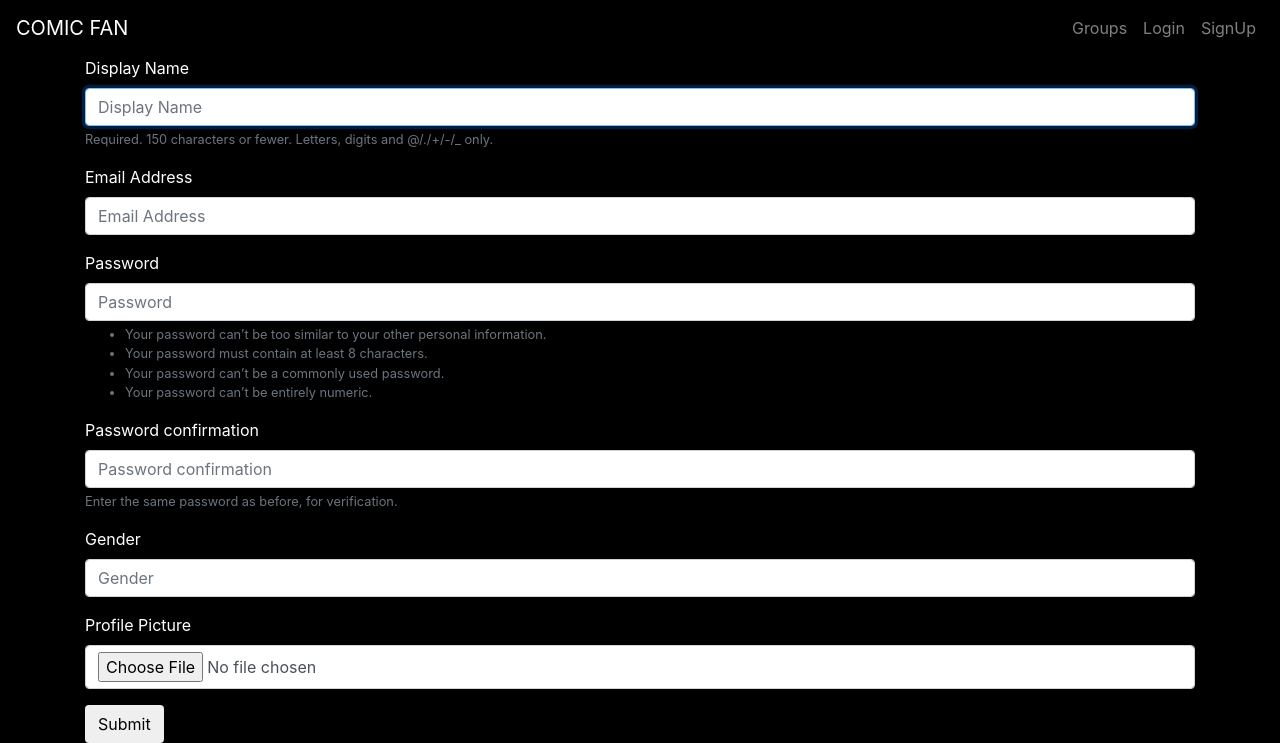
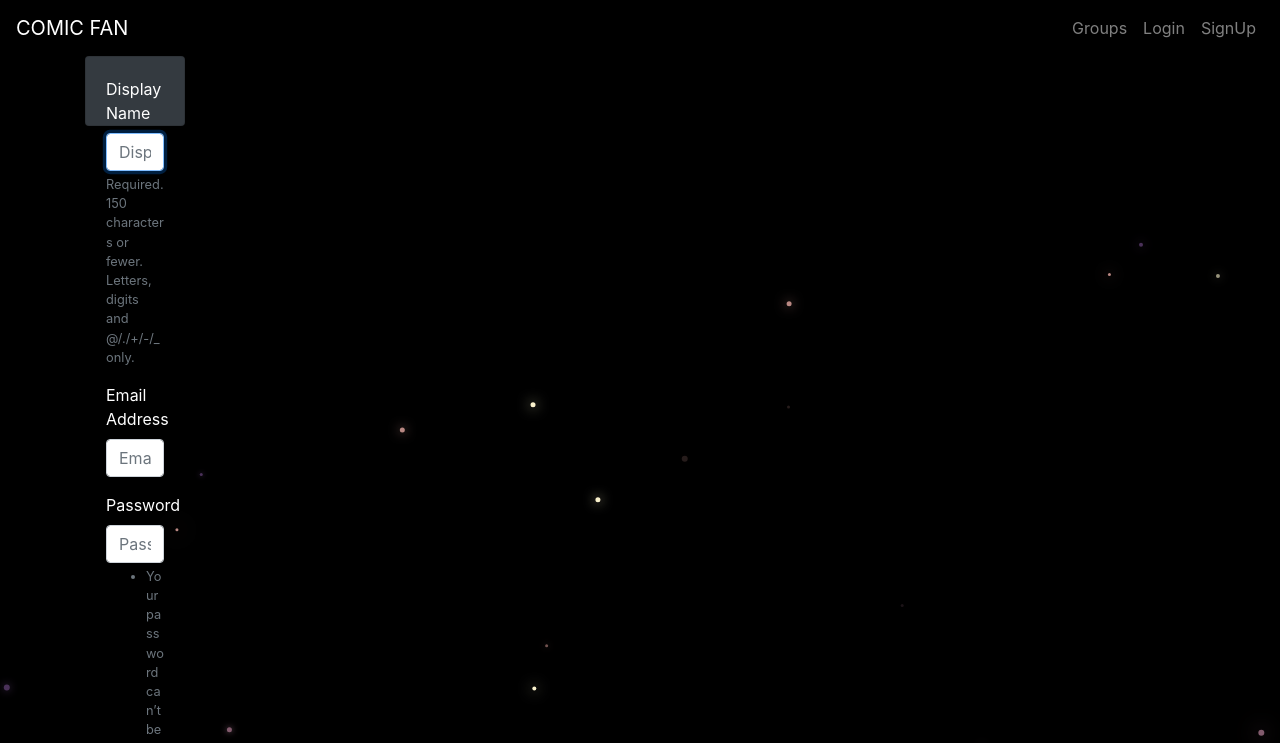
Before and after one commit to sid-1998/Comic-Fan, a Django app: page /accounts/signup/ in a window 1280 px wide. Shown: the top 743 px of the page. Run offline with Django 3.2, Linux system fonts and the light colour scheme; some libraries are stand-ins or nearby versions.

Commit message:
First Commit
Signed-off-by: Siddharth Pahuja <sid.pahuja2008@gmail.com>

```diff
--- a/accounts/templates/accounts/signup.html
+++ b/accounts/templates/accounts/signup.html
@@ -2,12 +2,17 @@
 {% load bootstrap3 %}
 {% block content %}
 
-
+<div class="card text-white bg-dark">
+  <div class="card-body">
     <form class=""  enctype="multipart/form-data" method="POST">
       {% csrf_token %}
 
       {% bootstrap_form user_form %}
       {% bootstrap_form profile_form %}
-      <input type="submit" class="btn btn-default" value="Submit">
+      <input type="submit" class="btn btn-primary" value="Submit">
     </form>
+
+  </div>
+</div>
+
 {% endblock %}
--- a/static/css/mycss.css
+++ b/static/css/mycss.css
@@ -11,3 +11,8 @@
 .mynav {
   color:yellow !important;
 }
+
+.card {
+  width: 100px;
+  height: 70px;
+}
--- a/static/js/myjs.js
+++ b/static/js/myjs.js
@@ -1,4 +1,4 @@
-// SOURCE: http://codepen.io/Thibka/pen/mWGxNj
+
 var canvas = document.getElementById('canvas'),
   context = canvas.getContext('2d'),
   canvasWidth = (window.innerWidth || document.documentElement.clientWidth || document.body.clientWidth),
```
Also changed, not shown: db.sqlite3, static/images/pic1.jpg, static/images/pic2.jpg, 1 other file.
